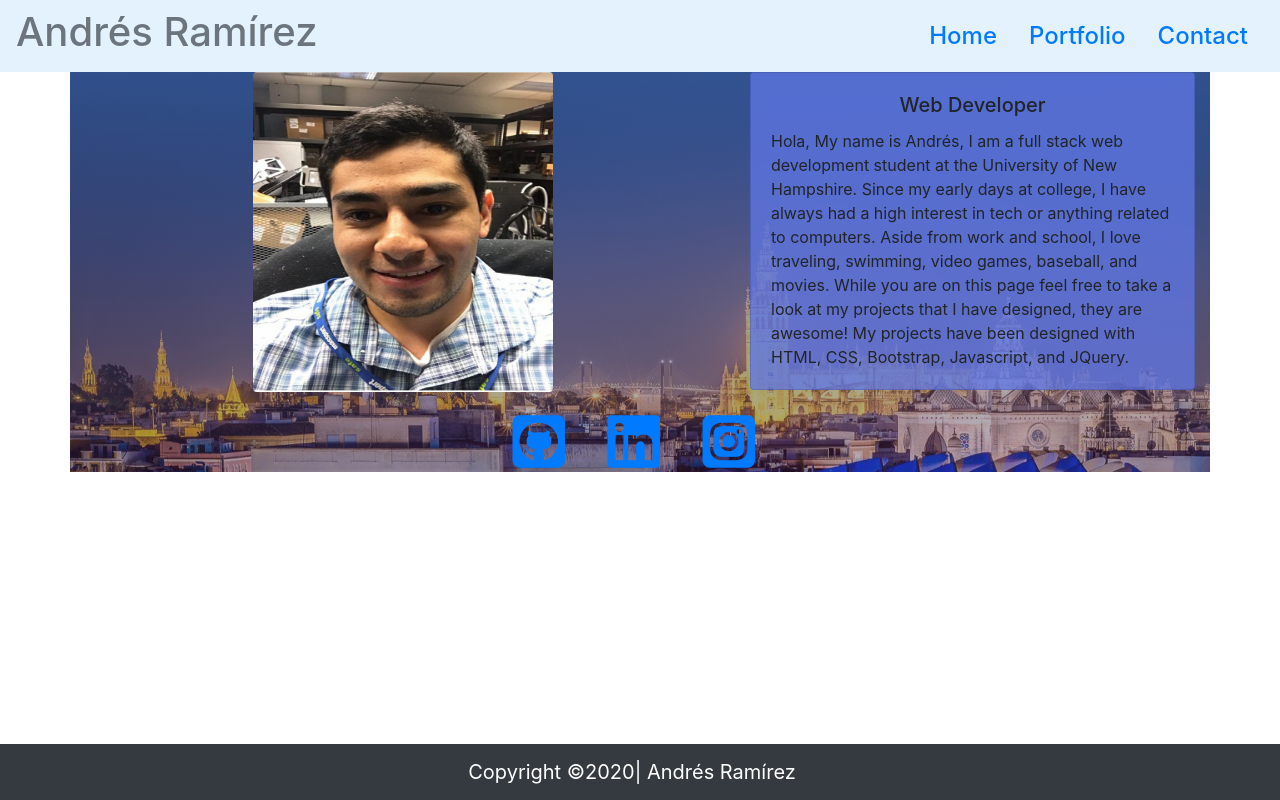
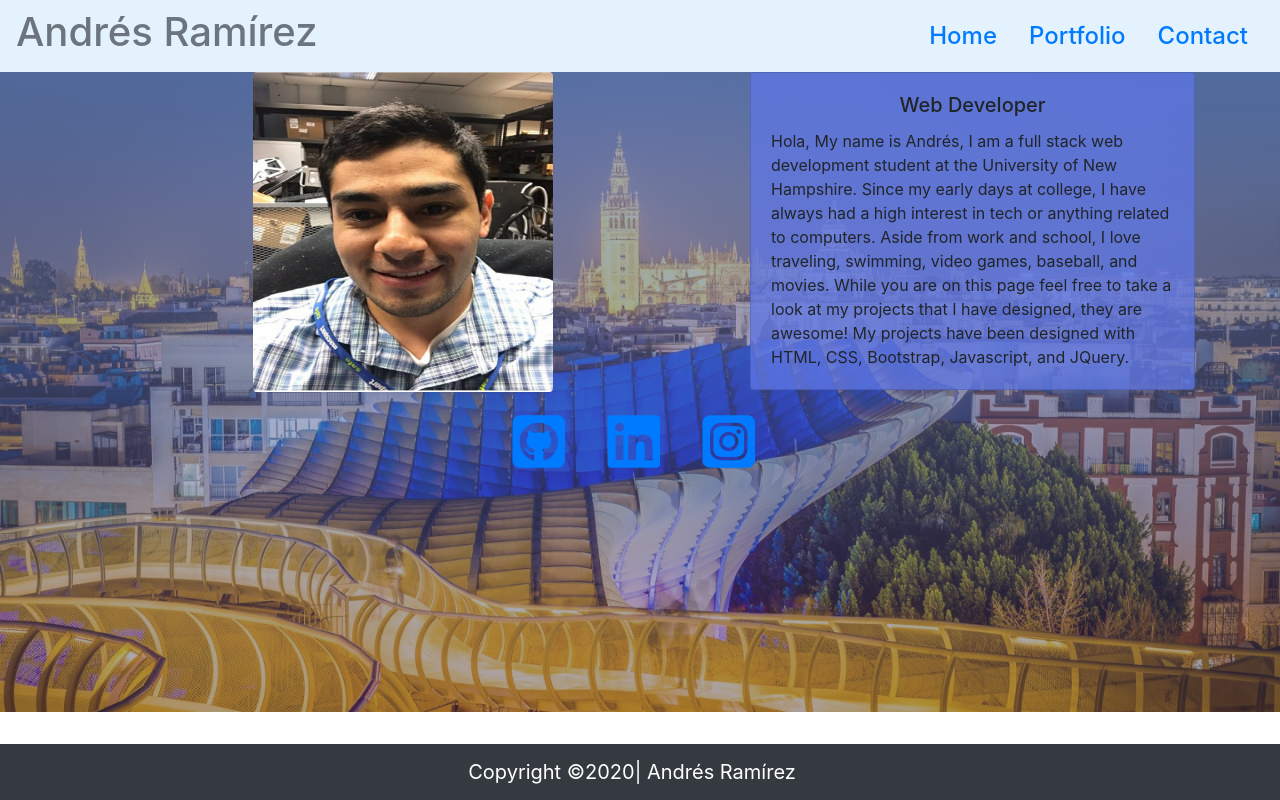
Before and after one commit to ARam2142/React-Portfolio, a React (Create React App) app in the folder portfolio/: page /home in a window 1280 px wide. Built offline with nearby package versions, Linux system fonts and the light colour scheme.

Commit message:
background images are set

```diff
--- a/portfolio/src/assets/contact.css
+++ b/portfolio/src/assets/contact.css
@@ -9,7 +9,7 @@ html, body{
     width: 100%;
 }
 
-.background {
+.background_page3 {
     background-image:
     linear-gradient(
     rgba(77, 117, 192, 0.699),
@@ -17,11 +17,11 @@ html, body{
 
     ),
     url('../img/sevillapic.jpeg');
-}
-body {
     background-size: cover;
     background-attachment: fixed;
-    color: whitesmoke;
+    background-repeat: no-repeat;
+    height: 100vh;
+    /*color: whitesmoke;*/
 }
 
 /*container*/
--- a/portfolio/src/assets/home.css
+++ b/portfolio/src/assets/home.css
@@ -9,22 +9,26 @@
      width: 100%;
  }
 
- .background {
+ .background_page1 {
      background-image:
      linear-gradient(
-     rgba(113, 147, 209, 0.699),
-     rgba(49, 21, 61, 0.39)
+         rgba(113, 147, 209, 0.699),
+         rgba(49, 21, 61, 0.39)
 
-     ),
-     url('../img/sevillapic.jpeg');
- }
+         ),
+        url('../img/sevillapic.jpeg');
+        background-size: cover;
+        background-repeat: no-repeat;
+        background-attachment: fixed;
+        height: 80vh;
+        }
 
- body {
+/* body {
     background-size: cover;
     background-repeat: no-repeat;
     background-attachment: fixed;
     height: 100vh;
- }
+ } */
  /*end of background picture and body*/
 
  .header a:hover {
--- a/portfolio/src/assets/portfolio.css
+++ b/portfolio/src/assets/portfolio.css
@@ -9,7 +9,7 @@ html, body {
     width: 100%;
 }
 
-.background {
+.background_page2 {
     background-image:
     linear-gradient(
     rgba(65, 106, 182, 0.678),
@@ -17,13 +17,17 @@ html, body {
 
     ),
     url('../img/sevillapic.jpeg');
-}
-
-body {
     background-size: cover;
     background-repeat: no-repeat;
     background-attachment: fixed;
+    height: 180vh;
 }
+
+/* body {
+    background-size: cover;
+    background-repeat: no-repeat;
+    background-attachment: fixed;
+} */
 
 /*header section*/
 .header a:hover {
--- a/portfolio/src/pages/Contact.js
+++ b/portfolio/src/pages/Contact.js
@@ -3,12 +3,15 @@ import React from "react";
 import Nav from "../components/Nav/Nav.js";
 import Footer from "../components/Footer/Footer.js";
 //import Navigation from "../components/Navigation/nav.js";
+import "../assets/contact.css";
 
 function Contact() {
     return (
         <div>
             <Nav />
-            <div class="background container">
+            <div class="background_page3">
+
+                <div class="background container-lg">
                     <h2 class="text-center">Get in touch with me</h2>
                     <h3 class="text-center">Phone-Number: <span>1-978-526-4851</span></h3>
                     <h3 class="text-center">Email: <span>andresaaramirez730@gmail.com</span></h3>
@@ -31,9 +34,9 @@ function Contact() {
                             <div class="form-group col-md-7 d-flex justify-content-between">
                                 <button class="btn btn-primary" type="submit">Submit</button>
                                 <div class="form">
-                                <a href="https://www.instagram.com/aramirez2142/" target="_blank" rel="noreferrer"><i class="fab fa-instagram-square" style={{"font-size" : "60px"}}></i></a>
-                                <a href="https://github.com/ARam2142" target="_blank" rel="noreferrer"><i class="fab fa-github-square" style={{"font-size" : "60px"}}></i></a>
-                                <a href="https://www.linkedin.com/in/andres-ramirez-8b07487b/" target="_blank" rel="noreferrer"><i class="fab fa-linkedin" style={{"font-size" : "60px"}}></i></a>
+                                    <a href="https://www.instagram.com/aramirez2142/" target="_blank" rel="noreferrer"><i class="fab fa-instagram-square" style={{ "font-size": "60px" }}></i></a>
+                                    <a href="https://github.com/ARam2142" target="_blank" rel="noreferrer"><i class="fab fa-github-square" style={{ "font-size": "60px" }}></i></a>
+                                    <a href="https://www.linkedin.com/in/andres-ramirez-8b07487b/" target="_blank" rel="noreferrer"><i class="fab fa-linkedin" style={{ "font-size": "60px" }}></i></a>
                                 </div>
                             </div>
                         </div>
@@ -41,6 +44,7 @@ function Contact() {
                 </div>
                 <Footer />
             </div>
+        </div>
     );
 }
 
--- a/portfolio/src/pages/Home.js
+++ b/portfolio/src/pages/Home.js
@@ -8,10 +8,12 @@ function Home() {
     return (
         <div>
             <Nav />
-            <div class="background container-lg">
+            <div class="background_page1">
+
+                <div class="container-lg">
                     <div class="row">
                         <div class="col-sm-7">
-                        <img src={ portfoliopic} class="rounded mx-auto d-block" width="300" height="320" alt="img-thumbnail" />
+                            <img src={portfoliopic} class="rounded mx-auto d-block" width="300" height="320" alt="img-thumbnail" />
                         </div>
 
                         <div class="col-sm-5">
@@ -41,6 +43,7 @@ function Home() {
                 </div>
                 <Footer />
             </div>
+        </div>
     )
 }
 
--- a/portfolio/src/pages/Portfolio.js
+++ b/portfolio/src/pages/Portfolio.js
@@ -13,14 +13,14 @@ function Portfolio() {
     return (
         <div>
             <Nav />
-            <div class="background container">
+            <div class="background_page2">
+                <div class="background container-lg">
                     <h2 class="text-center display-4 text-white bg-dark">Portfolio</h2>
-
                     <div class="row row-cols-1 row-cols-md-2 portfolio">
                         <div class="col mb-3">
                             <div class="card">
-                            <img src={ flickthedeck } height="200" width="250" class="card-img-top" alt="Flick-the-Deck" />
-                            <div class="card-body" style={{"backgroundColor" : "black"}}>
+                                <img src={flickthedeck} height="200" width="250" class="card-img-top" alt="Flick-the-Deck" />
+                                <div class="card-body" style={{ "backgroundColor": "black" }}>
                                     <h5 class="card-title text-center"><a href="https://mwoodervin.github.io/Flick-the-Deck/">Flick-the-Deck</a></h5>
                                     <a href="https://github.com/ARam2142/Flick-the-Deck"><p class="card-text text-center">View Code</p></a>
                                 </div>
@@ -28,8 +28,8 @@ function Portfolio() {
                         </div>
                         <div class="col mb-4">
                             <div class="card">
-                            <img src={ weather } height="200" width="250" class="card-img-top" alt="Weather-DashBoard" />
-                            <div class="card-body" style={{"backgroundColor" : "black"}}>
+                                <img src={weather} height="200" width="250" class="card-img-top" alt="Weather-DashBoard" />
+                                <div class="card-body" style={{ "backgroundColor": "black" }}>
                                     <h5 class="card-title text-center"><a href="https://aram2142.github.io/Weather-DashBoard/">Weather-Dashboard</a></h5>
                                     <a href="https://github.com/ARam2142/Weather-DashBoard"><p class="card-text text-center">View Code</p></a>
                                 </div>
@@ -37,8 +37,8 @@ function Portfolio() {
                         </div>
                         <div class="col mb-4">
                             <div class="card">
-                            <img src={ quiz } height="200" width="250" class="card-img-top" alt="Javascript-Code-Quiz" />
-                            <div class="card-body" style={{"backgroundColor": "black"}}>
+                                <img src={quiz} height="200" width="250" class="card-img-top" alt="Javascript-Code-Quiz" />
+                                <div class="card-body" style={{ "backgroundColor": "black" }}>
                                     <h5 class="card-title text-center "><a href="https://aram2142.github.io/Javascript-Code-Quiz/">Code Quiz</a></h5>
                                     <a href="https://github.com/ARam2142/Javascript-Code-Quiz"><p class="card-text text-center">View Code</p></a>
                                 </div>
@@ -46,8 +46,8 @@ function Portfolio() {
                         </div>
                         <div class="col mb-4">
                             <div class="card">
-                            <img src={ empgen } height="200" width="250" class="card-img-top" alt="employee-generator" />
-                            <div class="card-body" style={{"backgroundColor" : "black"}}>
+                                <img src={empgen} height="200" width="250" class="card-img-top" alt="employee-generator" />
+                                <div class="card-body" style={{ "backgroundColor": "black" }}>
                                     <h5 class="card-title text-center"><a href="https://github.com/ARam2142/Employee-Summary">Template Engine-Employee Profile Generator</a></h5>
                                     <a href="https://github.com/ARam2142/Employee-Summary/blob/master/app.js"><p class="card-text text-center">View Code</p></a>
                                 </div>
@@ -55,8 +55,8 @@ function Portfolio() {
                         </div>
                         <div class="col mb-4">
                             <div class="card">
-                            <img src={ burger } height="200" width="250" class="card-img-top" alt="burger app" />
-                            <div class="card-body" style={{"backgroundColor": "black"}}>
+                                <img src={burger} height="200" width="250" class="card-img-top" alt="burger app" />
+                                <div class="card-body" style={{ "backgroundColor": "black" }}>
                                     <h5 class="card-title text-center"><a href="https://cryptic-shelf-77263.herokuapp.com/">Eat-Da-Burger-Node-Handlebars-Application</a></h5>
                                     <a href="https://github.com/ARam2142/Eat-Da-Burger-Node-Handlebars-Application"><p class="card-text text-center">View Code</p></a>
                                 </div>
@@ -64,8 +64,8 @@ function Portfolio() {
                         </div>
                         <div class="col mb-4">
                             <div class="card">
-                            <img src={ cleanhackers } height="200" width="250" class="card-img-top" alt="burger app" />
-                            <div class="card-body" style={{"backgroundColor": "black"}}>
+                                <img src={cleanhackers} height="200" width="250" class="card-img-top" alt="burger app" />
+                                <div class="card-body" style={{ "backgroundColor": "black" }}>
                                     <h5 class="card-title text-center"><a href="https://whispering-castle-57159.herokuapp.com/">Outdoor Adventure Buddies</a></h5>
                                     <a href="https://github.com/dylanbest15/Outdoor-Adventure-Buddies"><p class="card-text text-center">View Code</p></a>
                                 </div>
@@ -75,6 +75,7 @@ function Portfolio() {
                     </div>
                 </div>
             </div>
+        </div>
     )
 }
 
```
Lines whose indentation alone changed are shown as unchanged.
